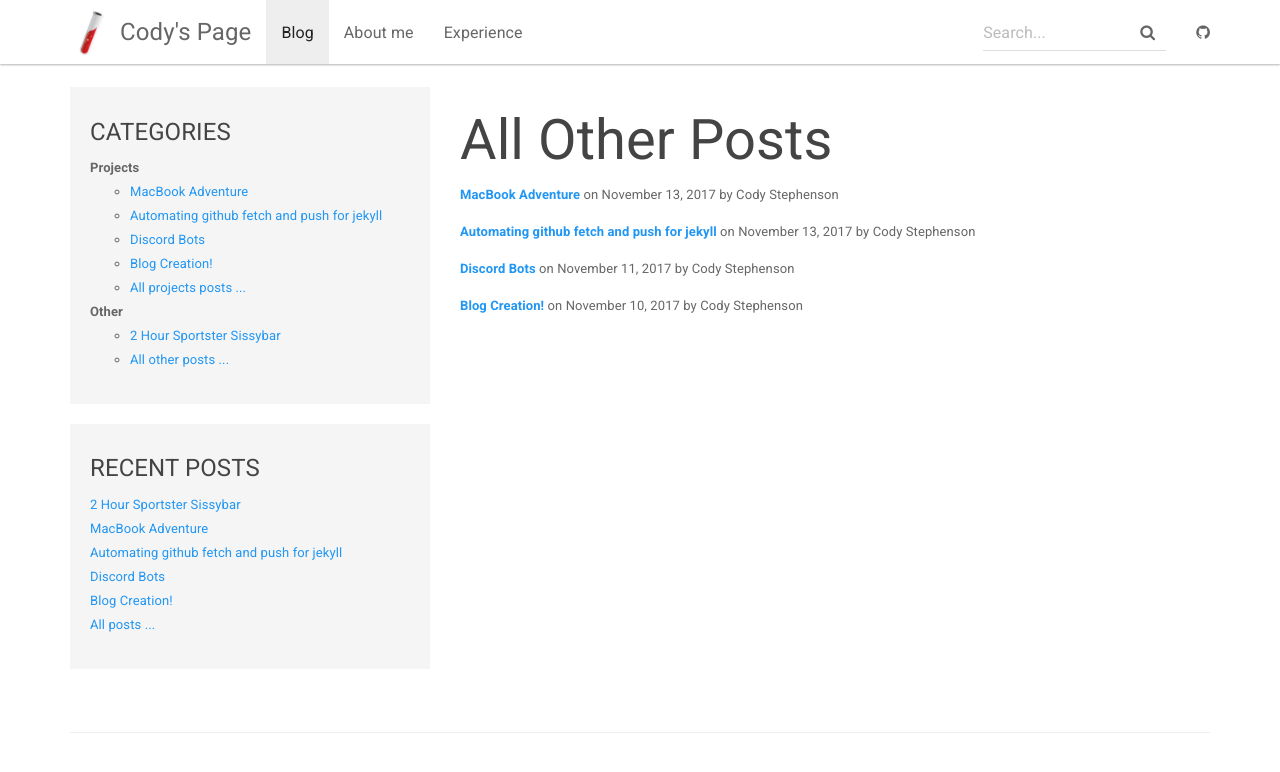
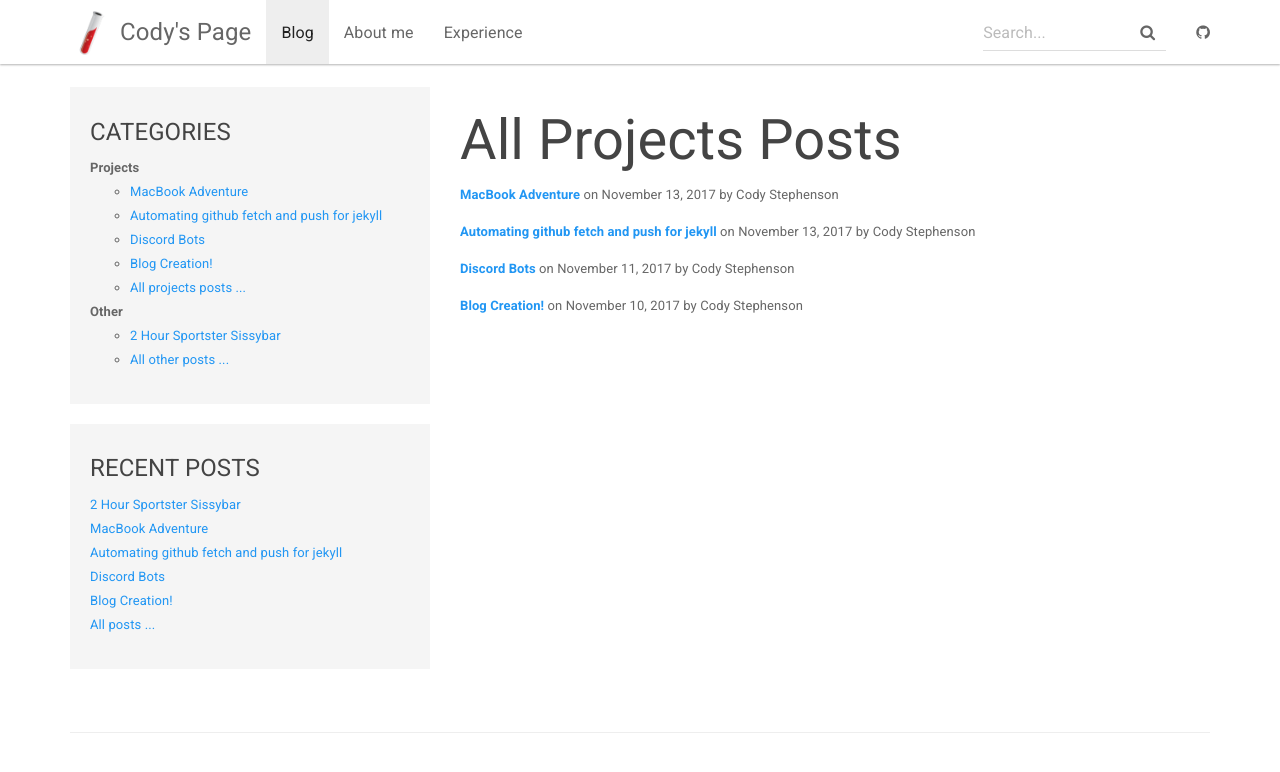
Before and after one commit to zenxr/zenxr.github.io, a Jekyll site: the page built from allprojects.html, in a window 1280 px wide. Shown: the top 772 px of the page. Built offline with Jekyll 4.4.1, drawn with Linux system fonts in a browser that asks for light colours; nearby versions of some CDN libraries.

Commit message:
Update allprojects.html

```diff
--- a/allprojects.html
+++ b/allprojects.html
@@ -40,7 +40,7 @@ sectionid: blog
 
         <div class="col-md-8">
             <div class="inner-content">
-		        <h1>All Other Posts</h1> {% for page in site.categories.projects %}
+		        <h1>All Projects Posts</h1> {% for page in site.categories.projects %}
 		        <p>
 		            <strong><a href="{{ page.url | prepend: site.baseurl }}">{{ page.title }}</a></strong>
 		            <span>on {{ page.date | date: "%B %e, %Y" }} {% if page.author %} by {{ page.author }}{% endif %}</span>
```
